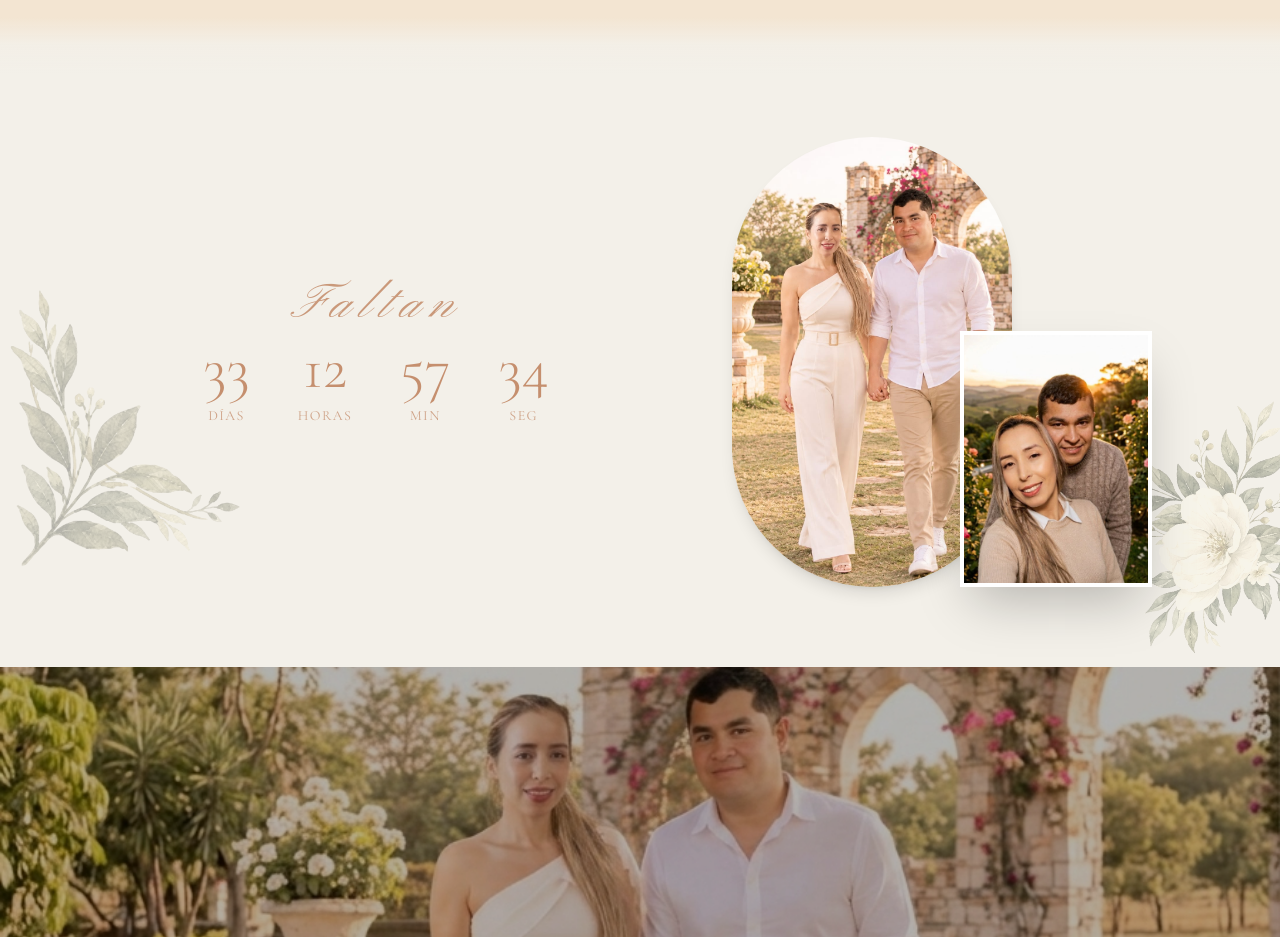
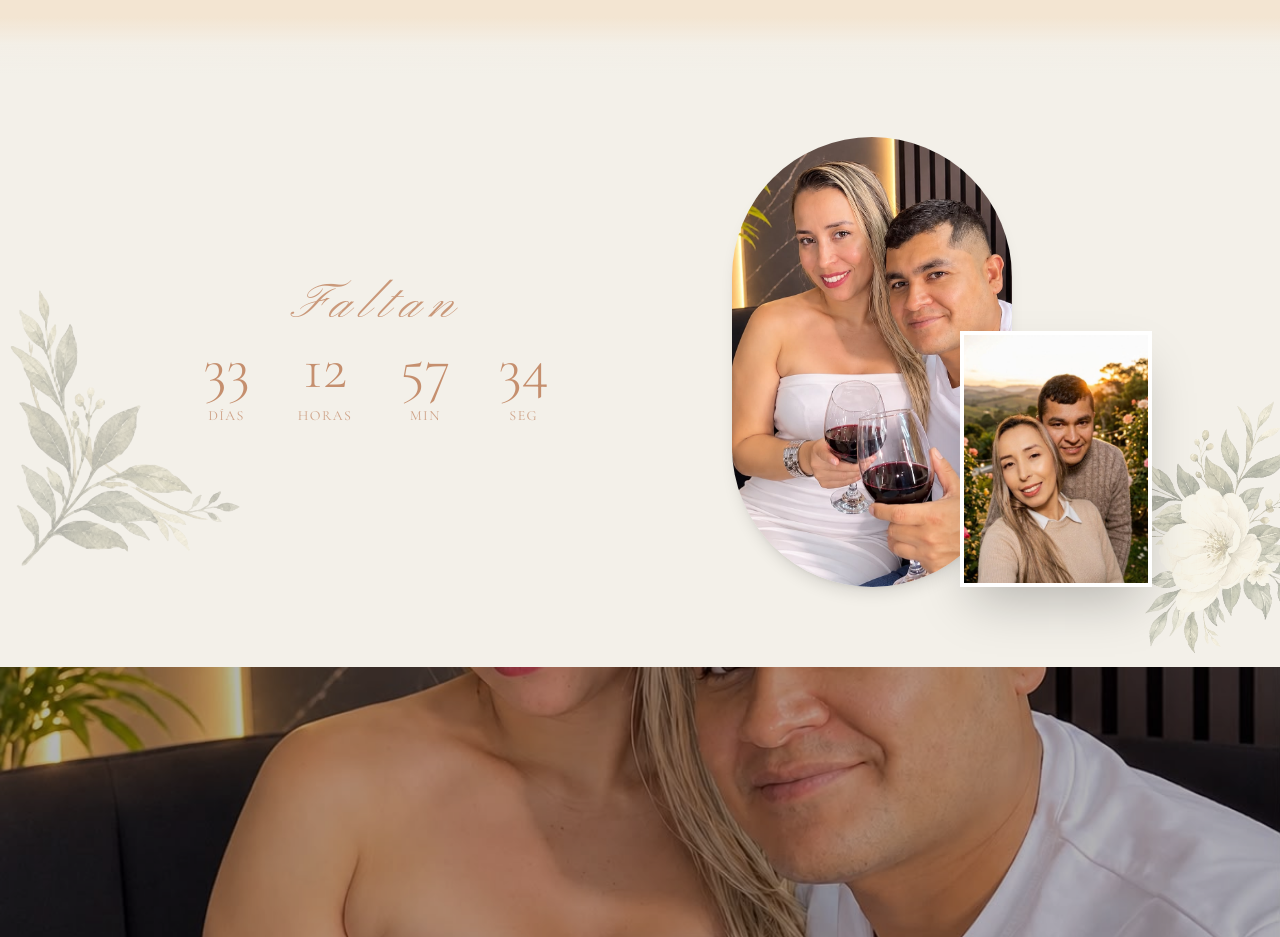
Before and after one commit to Leo1827/boda-invitation-yeison-nathalia, a Next.js app: page /invitacion in a window 1280 px wide. Shown: the part 1580-2517 px from the top of the page. Built offline with nearby package versions, Linux system fonts and the light colour scheme; no server answers; a web font is replaced by a local one.

Commit message:
update: changed images in countown

```diff
--- a/src/components/sections/Calendar.tsx
+++ b/src/components/sections/Calendar.tsx
@@ -75,7 +75,7 @@ export default function CalendarSection() {
                 {/* Imagen Principal en Arco */}
                 <div className="relative w-52 mr-16 h-96 md:w-70 md:h-[450px] overflow-hidden rounded-full shadow-lg">
                     <img
-                        src="/envelope/image1.jpeg"
+                        src="/envelope/image3.jpeg"
                         alt="El Beso"
                         className="object-cover w-full h-full"
                     />
```
Also changed, not shown: public/envelope/image3.jpeg.
